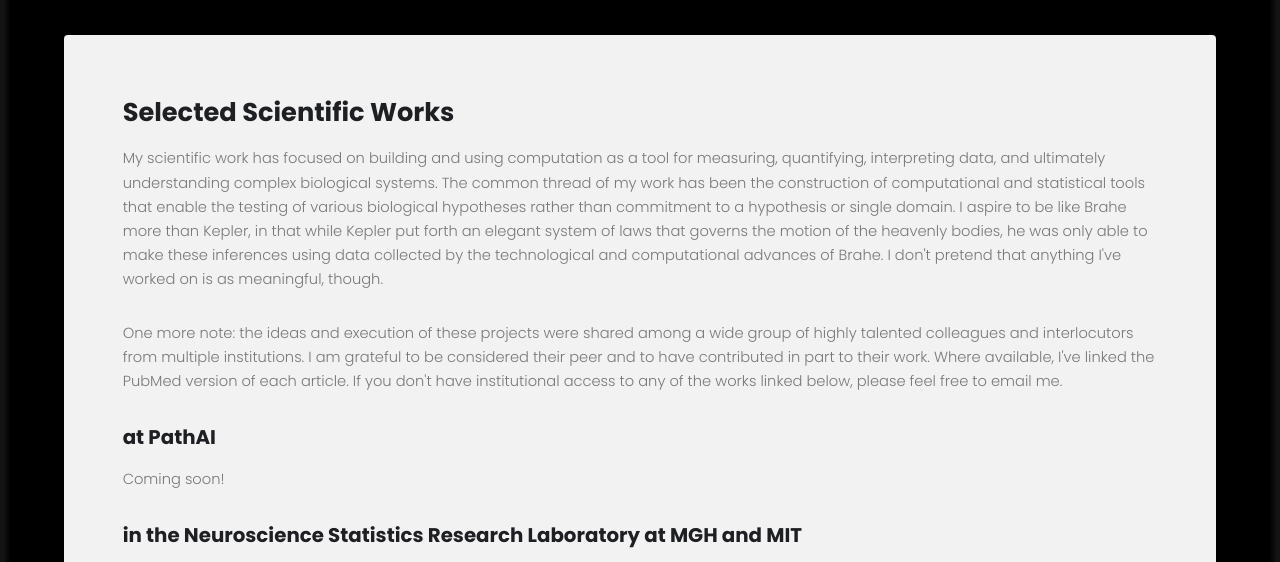
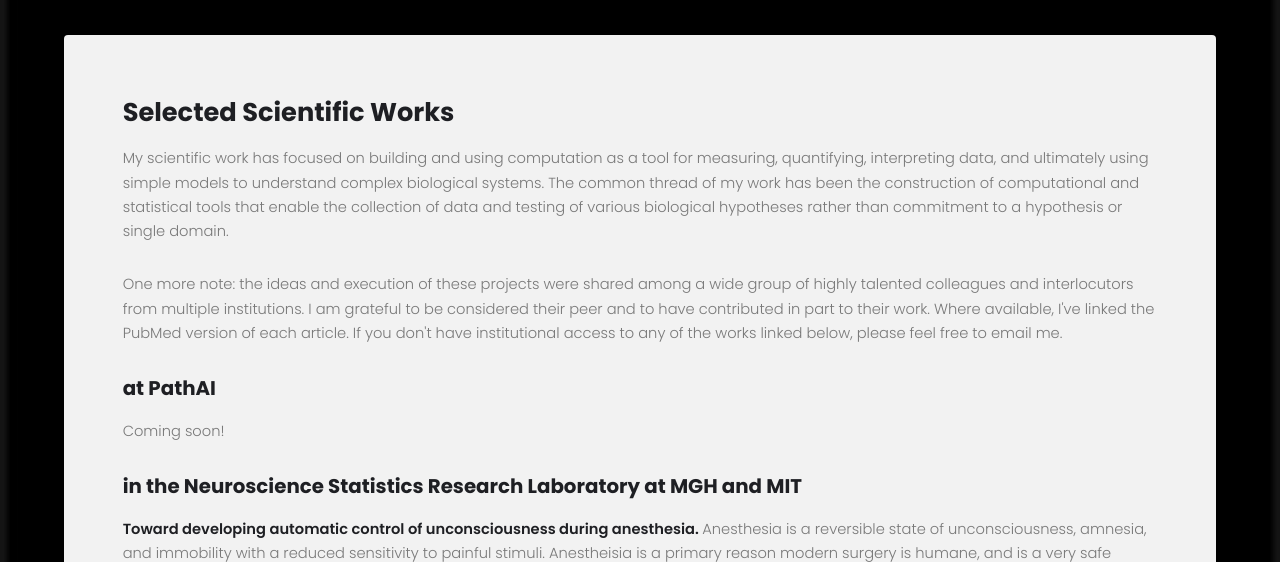
Before and after one commit to johnabel/johnabel.github.io, a plain HTML site: page writings.html in a window 1280 px wide. Shown: the part 161-723 px from the top of the page. Drawn offline with Linux system fonts and the light colour scheme.

Commit message:
Update writings.html

```diff
--- a/writings.html
+++ b/writings.html
@@ -27,7 +27,7 @@
 							<!-- Elements -->
 								<h2 id="elements">Selected Scientific Works</h2>
 
-                                <p>My scientific work has focused on building and using computation as a tool for measuring, quantifying, interpreting data, and ultimately understanding complex biological systems. The common thread of my work has been the construction of computational and statistical tools that enable the testing of various biological hypotheses rather than commitment to a hypothesis or single domain. I aspire to be like Brahe more than Kepler, in that while Kepler put forth an elegant system of laws that governs the motion of the heavenly bodies, he was only able to make these inferences using data collected by the technological and computational advances of Brahe. I don't pretend that anything I've worked on is as meaningful, though.</p>
+                                <p>My scientific work has focused on building and using computation as a tool for measuring, quantifying, interpreting data, and ultimately using simple models to understand complex biological systems. The common thread of my work has been the construction of computational and statistical tools that enable the collection of data and testing of various biological hypotheses rather than commitment to a hypothesis or single domain.</p>
 
                                 <p>One more note: the ideas and execution of these projects were shared among a wide group of highly talented colleagues and interlocutors from multiple institutions. I am grateful to be considered their peer and to have contributed in part to their work. Where available, I've linked the PubMed version of each article. If you don't have institutional access to any of the works linked below, please feel free to email me.</p>
 
```
